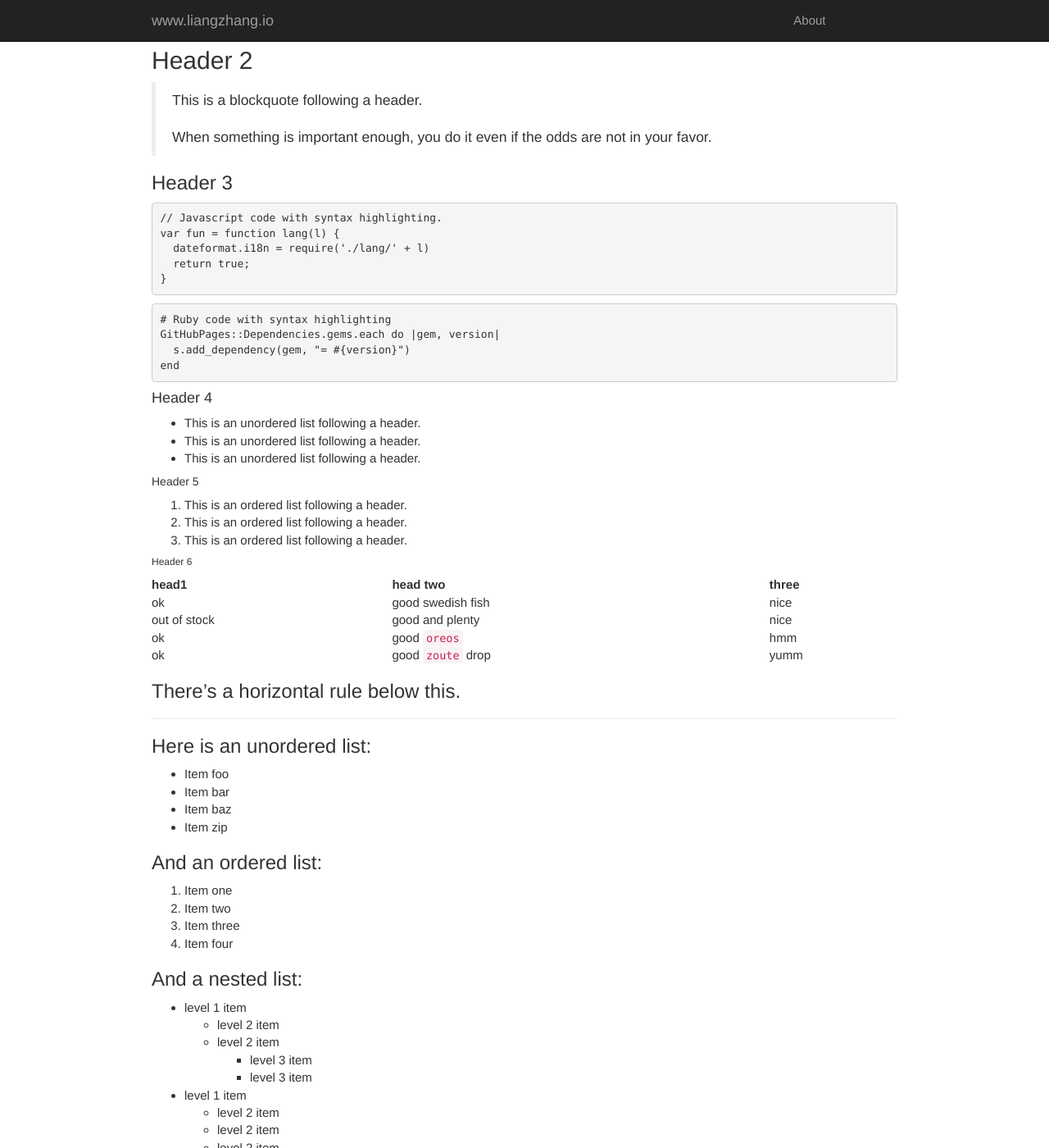
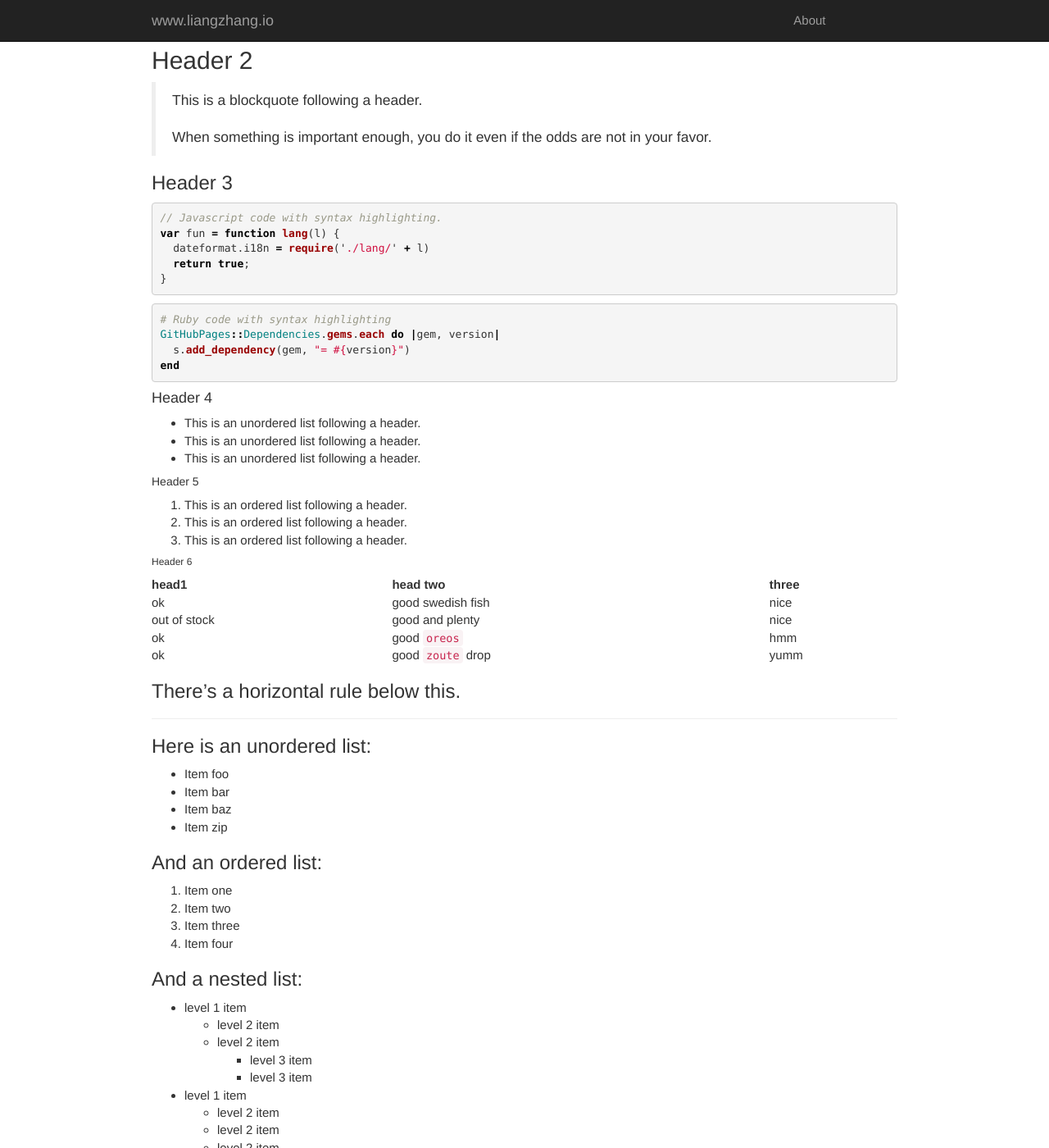
Before and after one commit to titanzhang/titanzhang.github.io, a Jekyll site: the page built from theme.md, in a window 1280 px wide and 1400 px high, scrolled down 291 px. Shown: the whole window at 82% size. Built offline with Jekyll 4.4.1, drawn with Linux system fonts in a browser that asks for light colours.

Commit message:
change code highlighting style

```diff
--- a/assets/css/style.css
+++ b/assets/css/style.css
@@ -21,3 +21,66 @@ table {
 p {
     margin: 0 0 20px;
 }
+
+/* Code highlight github theme */
+.highlight .hll { background-color: #ffffcc }
+.highlight .c { color: #999988; font-style: italic } /* Comment */
+.highlight .err { color: #a61717; background-color: #e3d2d2 } /* Error */
+.highlight .k { color: #000000; font-weight: bold } /* Keyword */
+.highlight .o { color: #000000; font-weight: bold } /* Operator */
+.highlight .cm { color: #999988; font-style: italic } /* Comment.Multiline */
+.highlight .cp { color: #999999; font-weight: bold; font-style: italic } /* Comment.Preproc */
+.highlight .c1 { color: #999988; font-style: italic } /* Comment.Single */
+.highlight .cs { color: #999999; font-weight: bold; font-style: italic } /* Comment.Special */
+.highlight .gd { color: #000000; background-color: #ffdddd } /* Generic.Deleted */
+.highlight .ge { color: #000000; font-style: italic } /* Generic.Emph */
+.highlight .gr { color: #aa0000 } /* Generic.Error */
+.highlight .gh { color: #999999 } /* Generic.Heading */
+.highlight .gi { color: #000000; background-color: #ddffdd } /* Generic.Inserted */
+.highlight .go { color: #888888 } /* Generic.Output */
+.highlight .gp { color: #555555 } /* Generic.Prompt */
+.highlight .gs { font-weight: bold } /* Generic.Strong */
+.highlight .gu { color: #aaaaaa } /* Generic.Subheading */
+.highlight .gt { color: #aa0000 } /* Generic.Traceback */
+.highlight .kc { color: #000000; font-weight: bold } /* Keyword.Constant */
+.highlight .kd { color: #000000; font-weight: bold } /* Keyword.Declaration */
+.highlight .kn { color: #000000; font-weight: bold } /* Keyword.Namespace */
+.highlight .kp { color: #000000; font-weight: bold } /* Keyword.Pseudo */
+.highlight .kr { color: #000000; font-weight: bold } /* Keyword.Reserved */
+.highlight .kt { color: #445588; font-weight: bold } /* Keyword.Type */
+.highlight .m { color: #009999 } /* Literal.Number */
+.highlight .s { color: #d01040 } /* Literal.String */
+.highlight .na { color: #008080 } /* Name.Attribute */
+.highlight .nb { color: #0086B3 } /* Name.Builtin */
+.highlight .nc { color: #445588; font-weight: bold } /* Name.Class */
+.highlight .no { color: #008080 } /* Name.Constant */
+.highlight .nd { color: #3c5d5d; font-weight: bold } /* Name.Decorator */
+.highlight .ni { color: #800080 } /* Name.Entity */
+.highlight .ne { color: #990000; font-weight: bold } /* Name.Exception */
+.highlight .nf { color: #990000; font-weight: bold } /* Name.Function */
+.highlight .nl { color: #990000; font-weight: bold } /* Name.Label */
+.highlight .nn { color: #555555 } /* Name.Namespace */
+.highlight .nt { color: #000080 } /* Name.Tag */
+.highlight .nv { color: #008080 } /* Name.Variable */
+.highlight .ow { color: #000000; font-weight: bold } /* Operator.Word */
+.highlight .w { color: #bbbbbb } /* Text.Whitespace */
+.highlight .mf { color: #009999 } /* Literal.Number.Float */
+.highlight .mh { color: #009999 } /* Literal.Number.Hex */
+.highlight .mi { color: #009999 } /* Literal.Number.Integer */
+.highlight .mo { color: #009999 } /* Literal.Number.Oct */
+.highlight .sb { color: #d01040 } /* Literal.String.Backtick */
+.highlight .sc { color: #d01040 } /* Literal.String.Char */
+.highlight .sd { color: #d01040 } /* Literal.String.Doc */
+.highlight .s2 { color: #d01040 } /* Literal.String.Double */
+.highlight .se { color: #d01040 } /* Literal.String.Escape */
+.highlight .sh { color: #d01040 } /* Literal.String.Heredoc */
+.highlight .si { color: #d01040 } /* Literal.String.Interpol */
+.highlight .sx { color: #d01040 } /* Literal.String.Other */
+.highlight .sr { color: #009926 } /* Literal.String.Regex */
+.highlight .s1 { color: #d01040 } /* Literal.String.Single */
+.highlight .ss { color: #990073 } /* Literal.String.Symbol */
+.highlight .bp { color: #999999 } /* Name.Builtin.Pseudo */
+.highlight .vc { color: #008080 } /* Name.Variable.Class */
+.highlight .vg { color: #008080 } /* Name.Variable.Global */
+.highlight .vi { color: #008080 } /* Name.Variable.Instance */
+.highlight .il { color: #009999 } /* Literal.Number.Integer.Long */
```
Also changed, not shown: Gemfile.lock.
